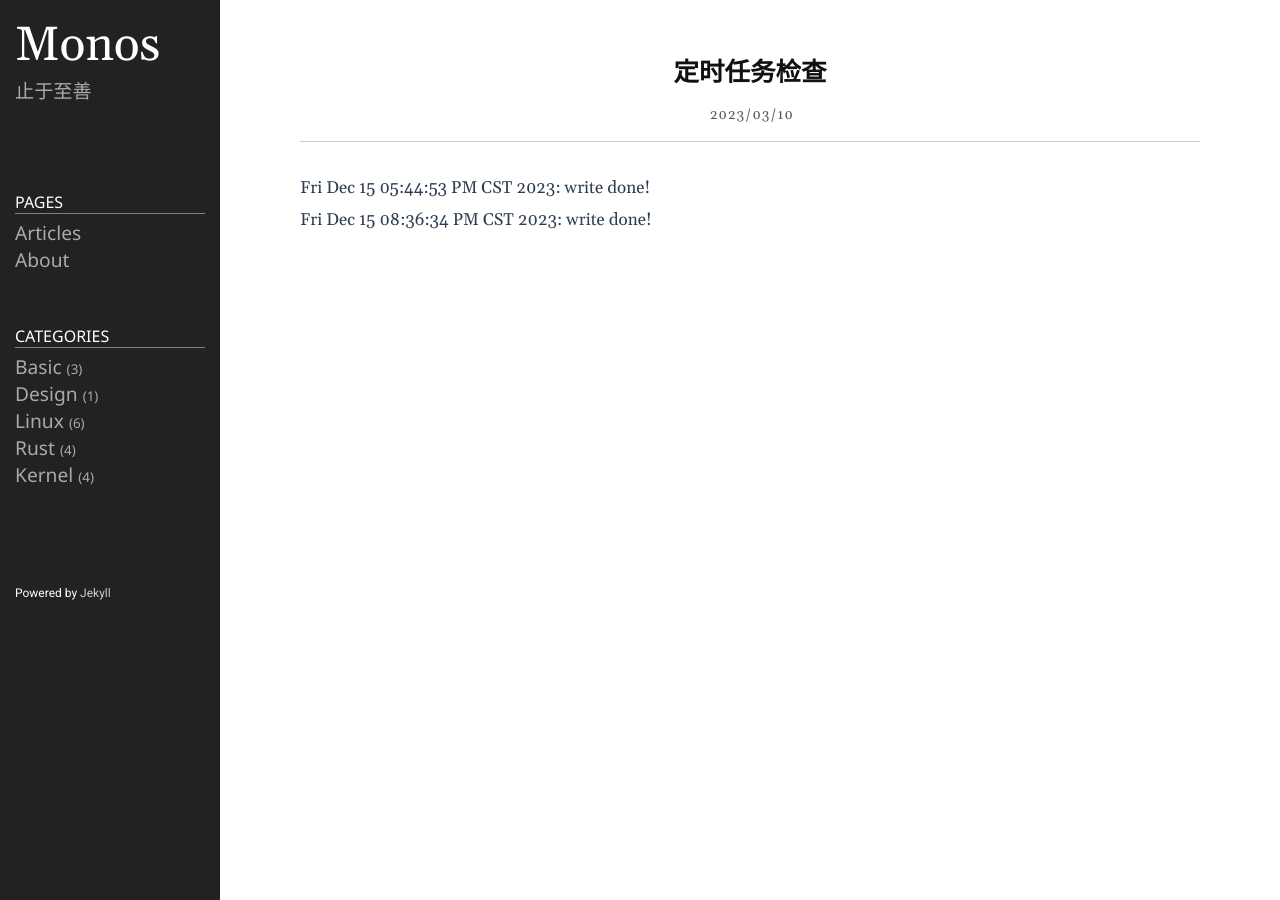
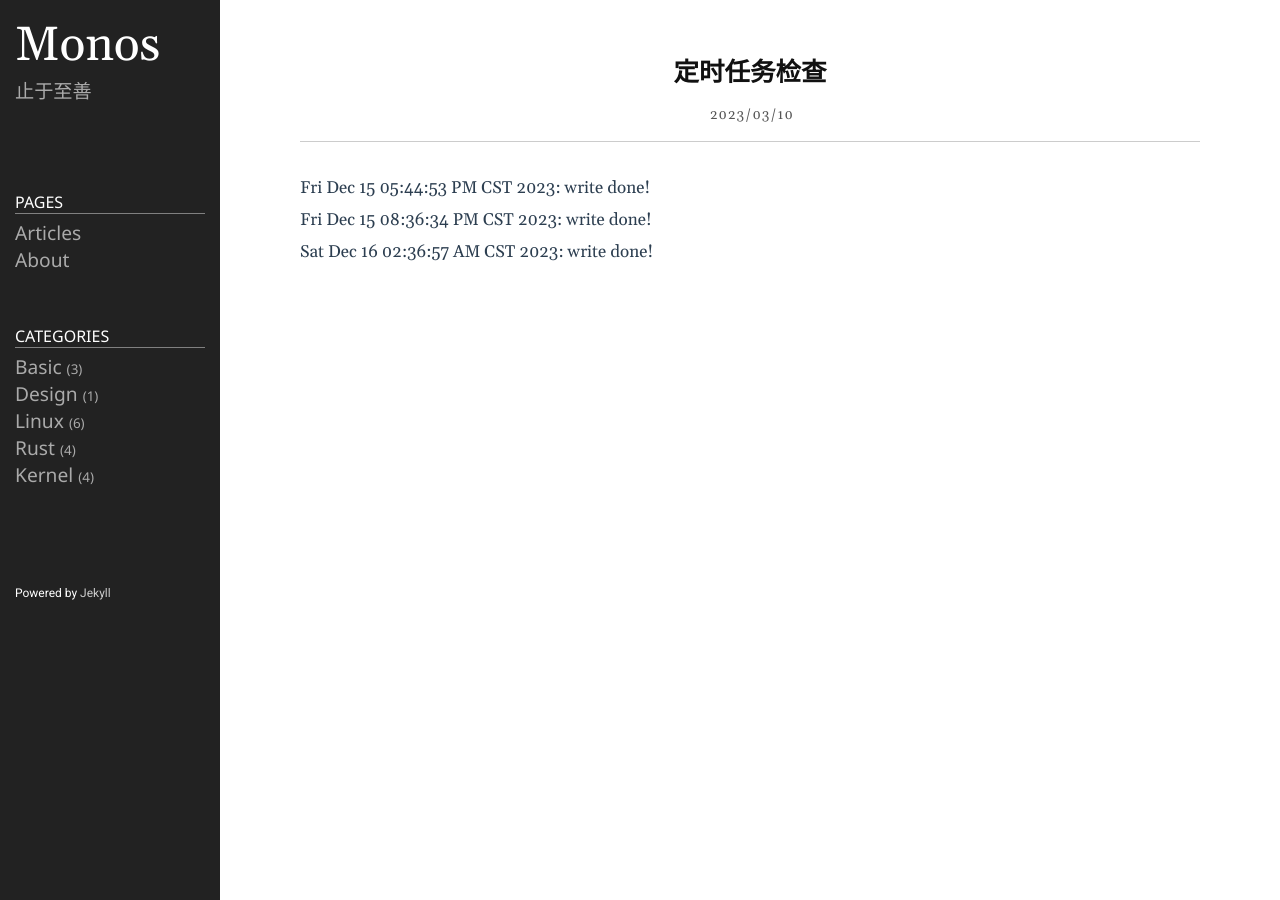
Before and after one commit to lclgo/lclgo.github.io, a Jekyll site: the page built from _posts/2023-03-10-weekly.md, in a window 1280 px wide. Built offline with Jekyll 4.4.1, drawn with Linux system fonts in a browser that asks for light colours.

Commit message:
timer check

```diff
--- a/_posts/2023-03-10-weekly.md
+++ b/_posts/2023-03-10-weekly.md
@@ -7,3 +7,5 @@ category: basic
 Fri Dec 15 05:44:53 PM CST 2023: write done!
 
 Fri Dec 15 08:36:34 PM CST 2023: write done!
+
+Sat Dec 16 02:36:57 AM CST 2023: write done!
```
